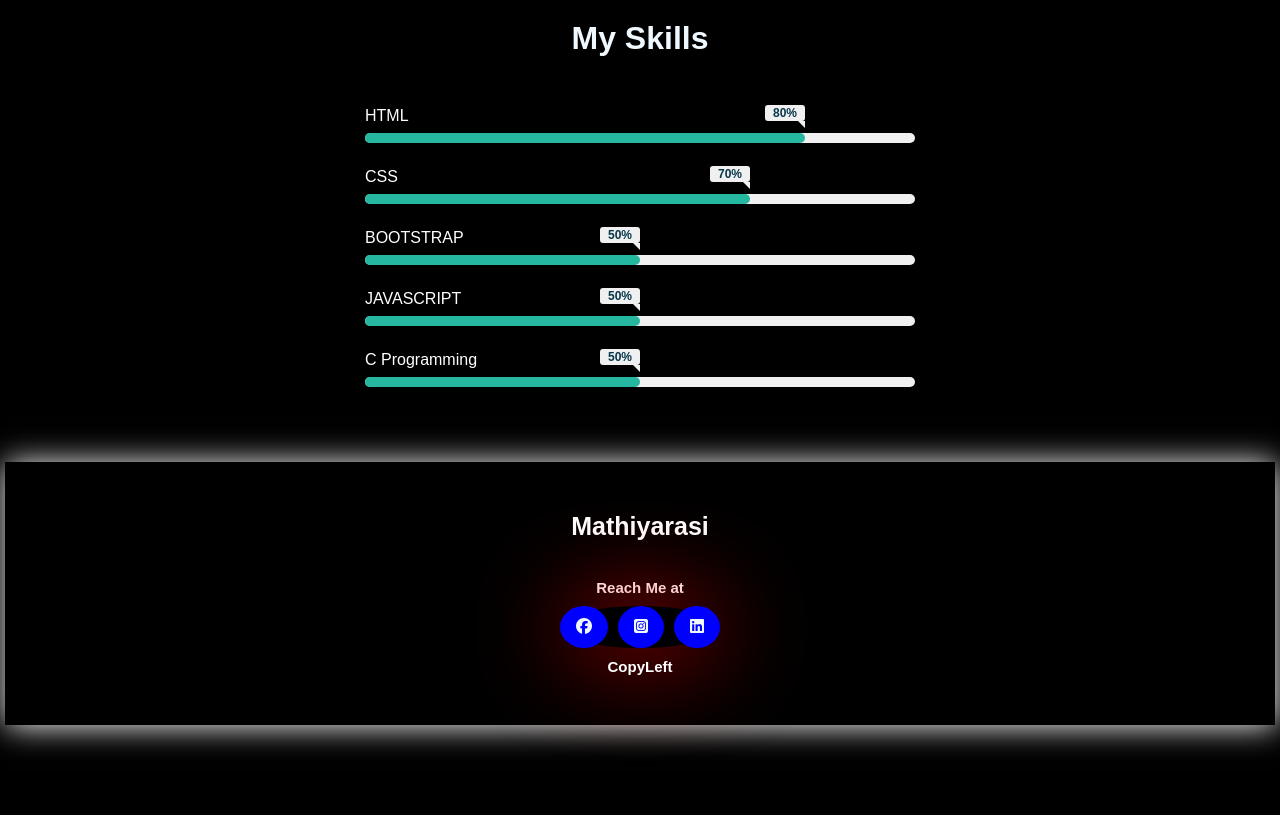
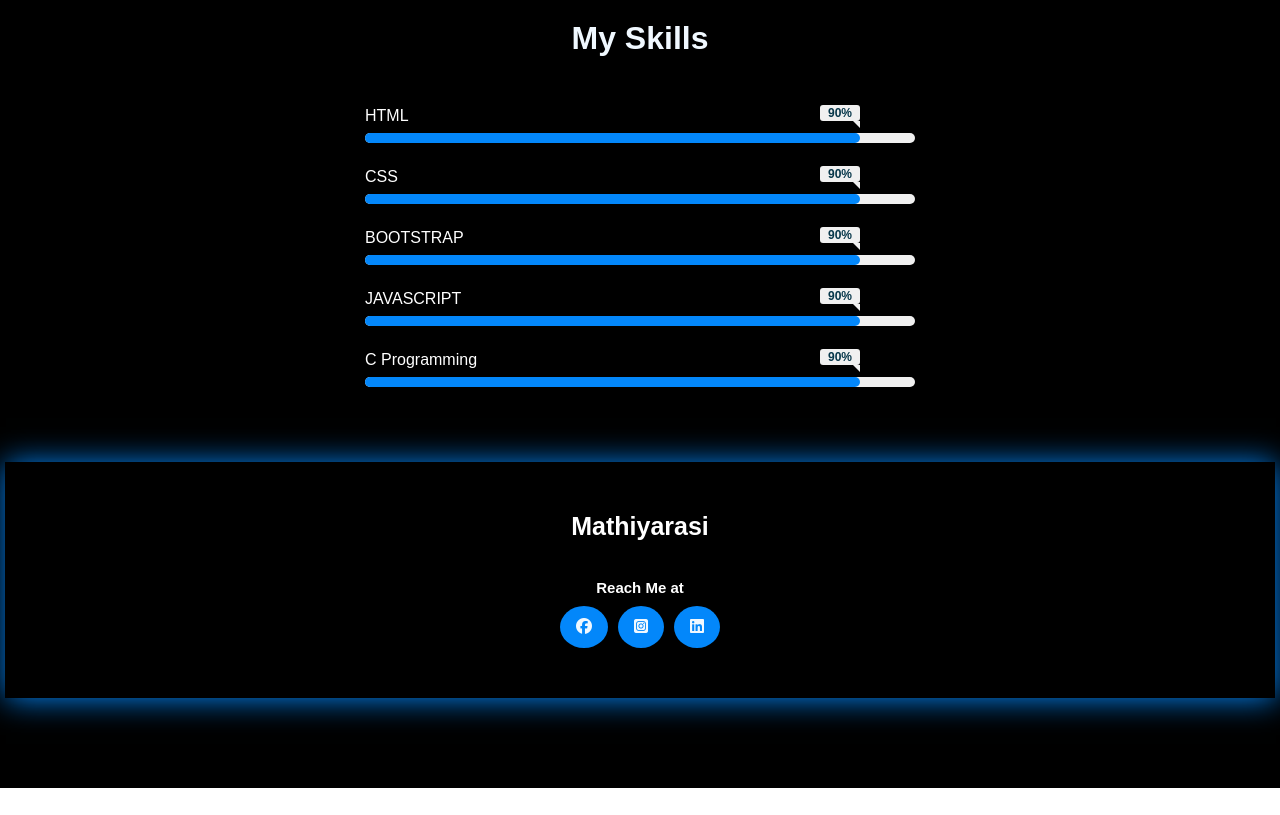
Before and after one commit to Mathiyarasi232007/Mathiyarsi-s-Profile, a plain HTML site: page index.html in a window 1280 px wide. Shown: the part 1580-2395 px from the top of the page. After the commit the page ends 2368 px from the top, so only its background shows below. Drawn offline with Linux system fonts and the light colour scheme.

Commit message:
little changes

```diff
--- a/index.html
+++ b/index.html
@@ -157,7 +157,7 @@
         <a href="#"><i class="fa-brands fa-square-instagram"></i></a>
         <a href="#"><i class="fa-brands fa-linkedin"></i></a>
       </div>
-      <p class="copy">CopyLeft</p>
+
     </div>
   </body>
 </html>
--- a/styles.css
+++ b/styles.css
@@ -30,7 +30,7 @@ section {
   box-shadow: 1px 1px 300px white;
 }
 img {
-  box-shadow: 10px 10px 100px white;
+  box-shadow: 10px 10px 100px rgb(3, 135, 250);
   border-radius: 100%;
   /*border: 10px solid #555;*/
   float: right;
@@ -107,7 +107,7 @@ img {
   background-image: url(backpic.jpg);
   background-size: cover;
   background-position: center;
-  box-shadow: 10px 10px 100px red;
+  box-shadow: 10px 10px 100px rgb(3, 135, 250);
   border:5px solid #555;
 }
 .button:hover {
@@ -150,7 +150,7 @@ nav ul li a {
   text-decoration: none;
 }
 nav ul li a:hover {
-  color: red;
+  color: rgb(3, 135, 250);
   transition: 1s;
 }
 .button {
@@ -162,7 +162,7 @@ nav ul li a:hover {
   padding: 10px 30px;
 }
 .btn_talk {
-  background-color: red;
+  background-color: rgb(3, 135, 250);
   color: white;
   font-weight: bold;
   border-radius: 30px;
@@ -170,8 +170,8 @@ nav ul li a:hover {
   padding: 10px 30px;
 }
 .btn_talk:hover {
-  background-color: red;
-  border: 2px solid red;
+  background-color: rgb(3, 135, 250);
+  border: 2px solid rgb(3, 135, 250);
   cursor: pointer;
 }
 .content {
@@ -252,7 +252,7 @@ h4 {
   letter-spacing: 2px;
 }
 .about_content h5 {
-  color: white;
+  color: rgb(3, 135, 250);
   font-size: 30px;
   letter-spacing: 3px;
 }
@@ -353,7 +353,7 @@ h4 {
   flex-direction: column; /* coloumn-vertical,row-horitonal*/
   align-items: center; /* vertical-up down */
   justify-content: center; /* horizontal-right left*/
-  box-shadow: 1px 1px 30px white;
+  box-shadow: 1px 1px 30px rgb(3, 135, 250);
   gap: 10px;
 }
 .footer .author {
@@ -374,7 +374,7 @@ h4 {
 }
 .footer .social_media a {
   border-radius: 50%;
-  background-color: blue;
+  background-color: rgb(3, 135, 250);
   color: white;
   padding: 12px 16px;
   font-size: 16px;
@@ -408,7 +408,6 @@ h4 {
   justify-content: center; /* horizontal-right left*/
   display: flex;
   gap: 10px;
-  box-shadow: 1px 1px 100px red;
 }
 .allthing {
   display: flex;
@@ -457,7 +456,7 @@ h4 {
 }
 .bar .progress-line span {
   position: absolute;
-  background: #25b79f;
+  background: rgb(3, 135, 250);
   height: 100%;
   border-radius: 10px;
   transform: scaleX(0);
@@ -470,19 +469,19 @@ h4 {
   }
 }
 .progress-line .html {
-  width: 80%;
+  width: 90%;
 }
 .progress-line .css {
-  width: 70%;
+  width: 90%;
 }
 .progress-line .bootstrap {
-  width: 50%;
+  width: 90%;
 }
 .progress-line .javascript {
-  width: 50%;
+  width: 90%;
 }
 .progress-line .c {
-  width: 50%;
+  width: 90%;
 }
 .bar .progress-line span::before {
   position: absolute;
@@ -509,19 +508,19 @@ h4 {
   border-radius: 3px;
 }
 .progress-line .html::after {
-  content: "80%";
+  content: "90%";
 }
 .progress-line .css::after {
-  content: "70%";
+  content: "90%";
 }
 .progress-line .bootstrap::after {
-  content: "50%";
+  content: "90%";
 }
 .progress-line .javascript::after {
-  content: "50%";
+  content: "90%";
 }
 .progress-line .c::after {
-  content: "50%";
+  content: "90%";
 }
 
 @media only screen and (max-width: 600px) {
```
Also changed, not shown: pic5.jpg (deleted), pic6.jpg (deleted).
